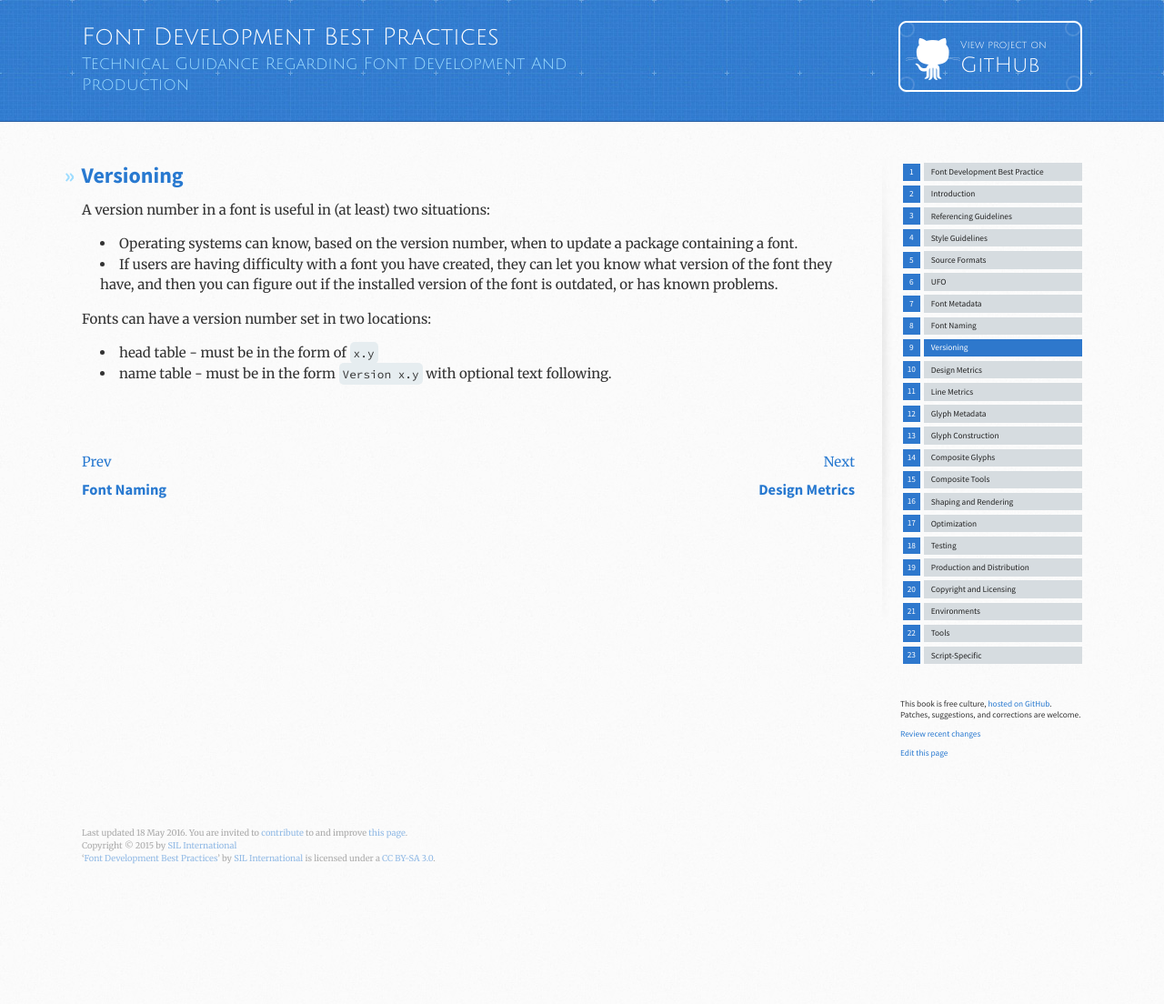
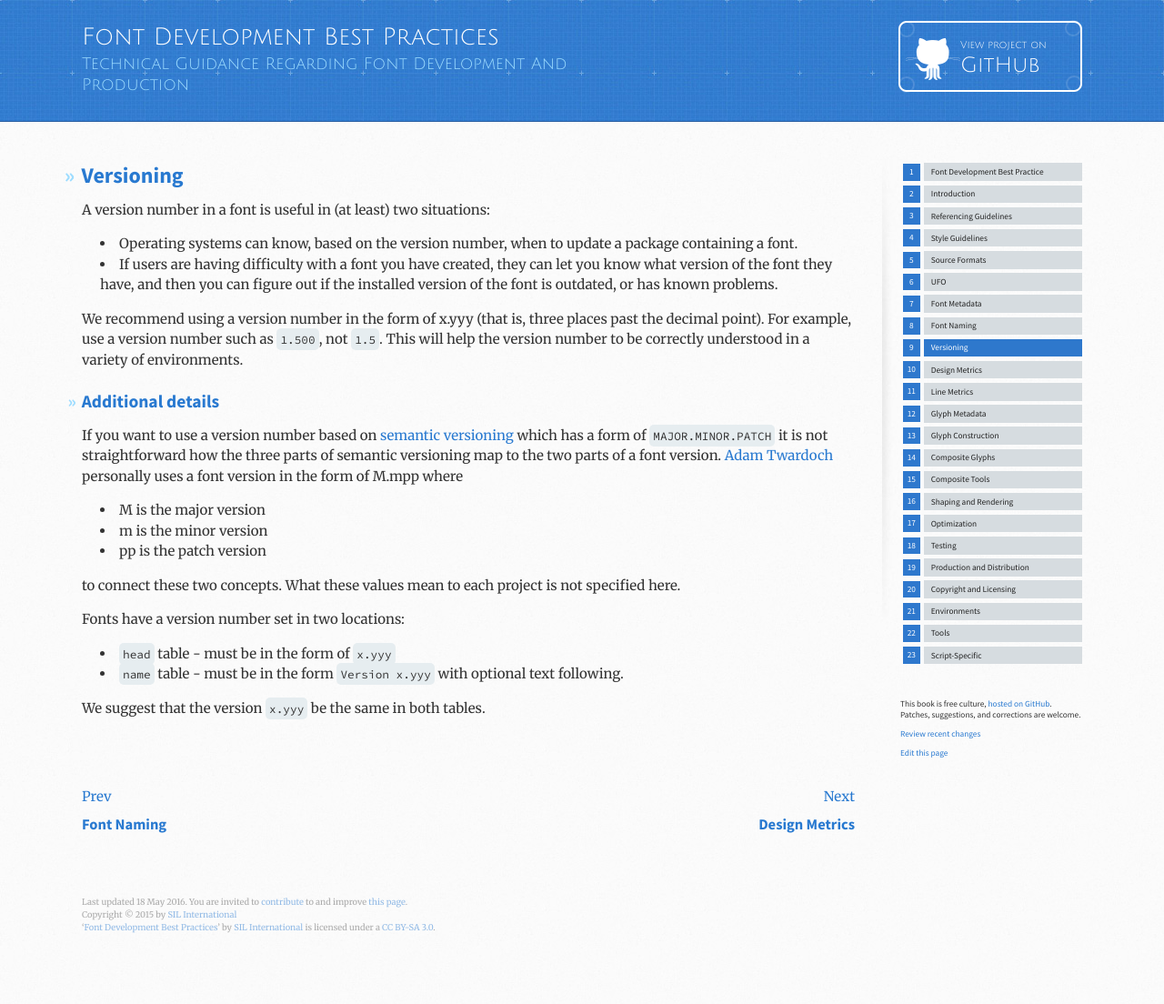
Before and after one commit to silnrsi/FDBP, a Jekyll site: the page built from en-US/Versioning.md, in a window 1280 px wide. Shown: the whole page at 91% size. Built offline with Jekyll 4.4.1, drawn with Linux system fonts in a browser that asks for light colours; before the commit the page ends 1028 px from its top, so only the background shows below that.

Commit message:
Finish versioning

```diff
--- a/en-US/Versioning.md
+++ b/en-US/Versioning.md
@@ -11,7 +11,24 @@ A version number in a font is useful in (at least) two situations:
 - Operating systems can know, based on the version number, when to update a package containing a font.
 - If users are having difficulty with a font you have created, they can let you know what version of the font they have, and then you can figure out if the installed version of the font is outdated, or has known problems.
 
-Fonts can have a version number set in two locations:
+We recommend using a version number in the form of x.yyy (that is, three places past the decimal point). For example, use a version number such as `1.500`, not `1.5`. This will help the version number to be correctly understood in a variety of environments.
 
-- head table - must be in the form of `x.y`
-- name table - must be in the form `Version x.y` with optional text following.
+## Additional details
+
+If you want to use a version number based on [semantic versioning](http://semver.org/) which has a form of `MAJOR.MINOR.PATCH` it is not straightforward how the three parts of semantic versioning map to the two parts of a font version. [Adam Twardoch][Twardoch] personally uses a font version in the form of M.mpp where
+
+- M is the major version
+- m is the minor version
+- pp is the patch version
+
+to connect these two concepts.
+What these values mean to each project is not specified here.
+
+Fonts have a version number set in two locations:
+
+- `head` table - must be in the form of `x.yyy`
+- `name` table - must be in the form `Version x.yyy` with optional text following.
+
+We suggest that the version `x.yyy` be the same in both tables.
+
+[Twardoch]: https://groups.google.com/forum/#!searchin/googlefonts-discuss/versioning/googlefonts-discuss/w6-i0Opikbc/Dj_tNw8epYUJ
```
